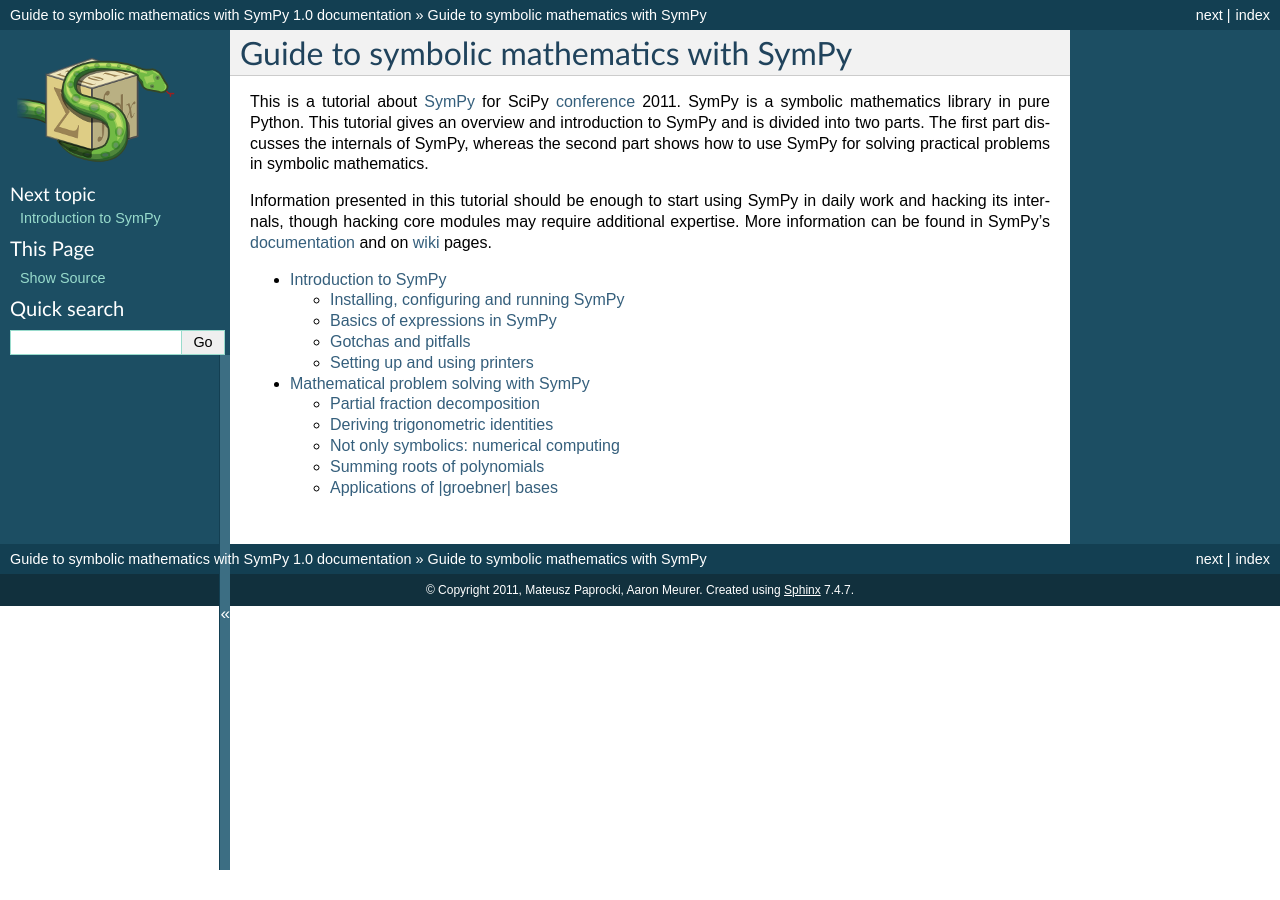
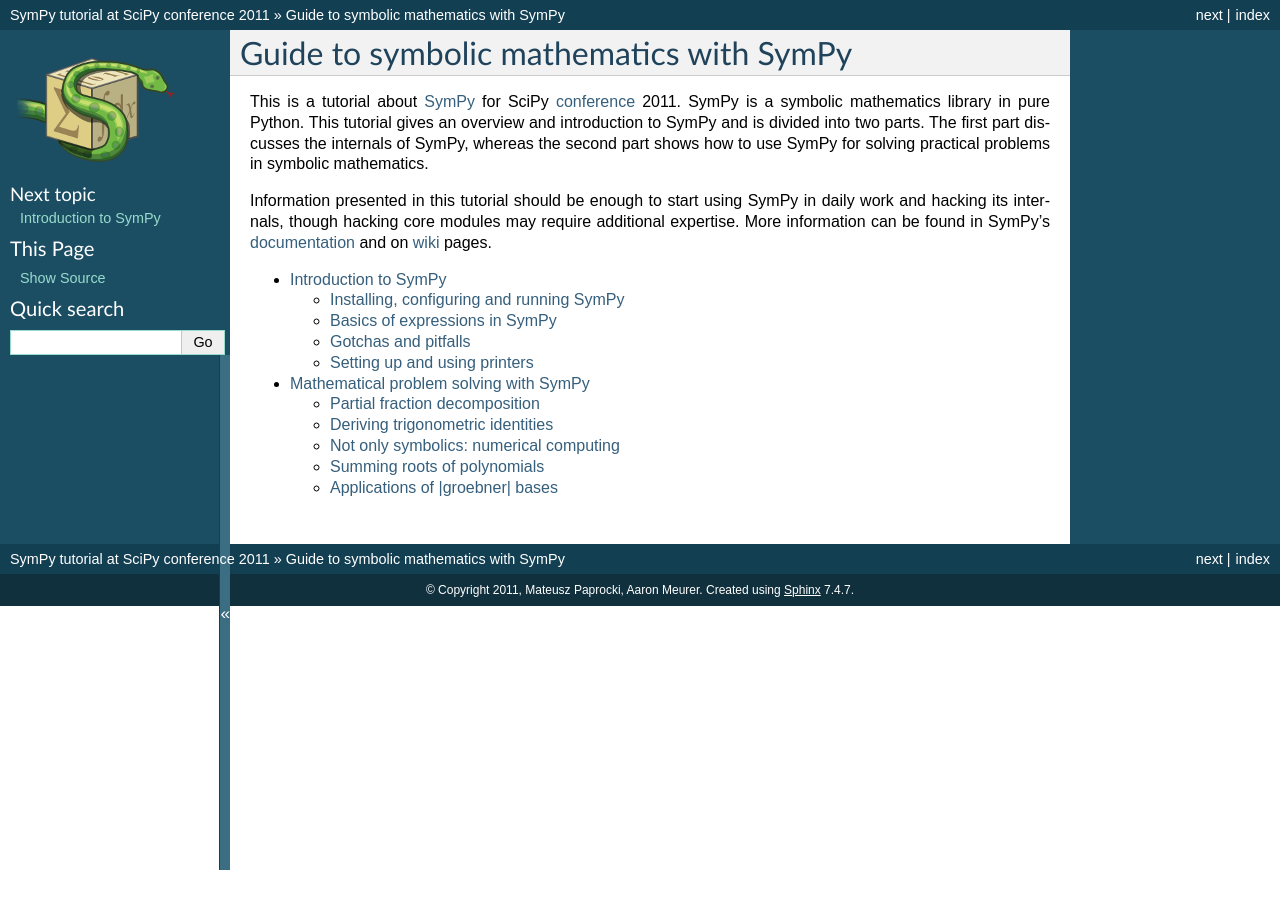
Before and after one commit to sympy/scipy-2016-tutorial, a Sphinx documentation site: the page built from source/index.rst, in a window 1280 px wide. Built offline with Sphinx 7.4.7, drawn with Linux system fonts in a browser that asks for light colours.

Commit message:
Changed HTML title of the tutorial

```diff
--- a/source/conf.py
+++ b/source/conf.py
@@ -125,7 +125,7 @@ html_theme_options = {
 
 # The name for this set of Sphinx documents.  If None, it defaults to
 # "<project> v<release> documentation".
-#html_title = None
+html_title = "SymPy tutorial at SciPy conference 2011"
 
 # A shorter title for the navigation bar.  Default is the same as html_title.
 #html_short_title = None
```
